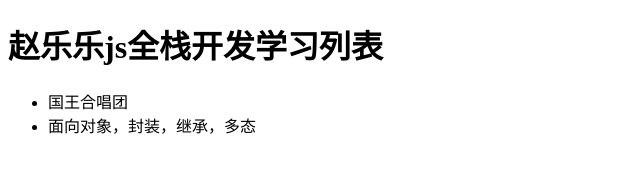
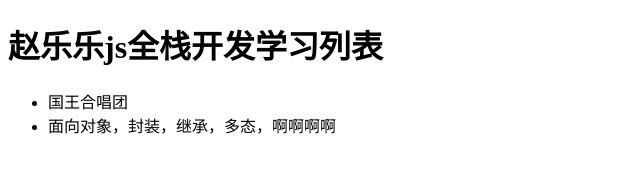
Before and after one commit to LLZUPUP/llz_js_fullstack, a plain HTML site: page index.html in a window 1280 px wide. Shown: the whole page, without its empty margins (0-640 px from the left). Drawn offline with Linux system fonts and the light colour scheme.

Commit message:
添加了啊啊啊啊

```diff
--- a/index.html
+++ b/index.html
@@ -10,7 +10,7 @@
     <h1>赵乐乐js全栈开发学习列表</h1>
     <ul>
         <li>国王合唱团</li>
-        <li>面向对象，封装，继承，多态</li>
+        <li>面向对象，封装，继承，多态，啊啊啊啊</li>
     </ul>
 </body>
 </html>
```
